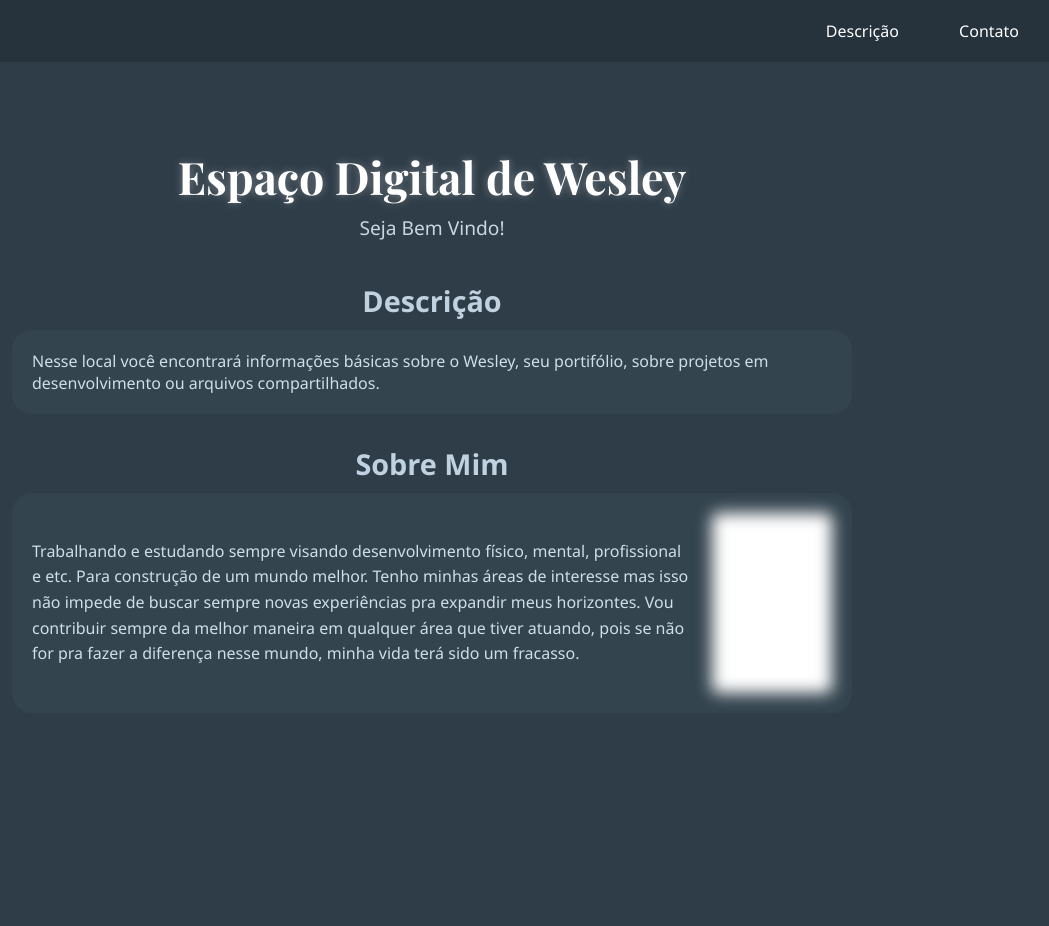
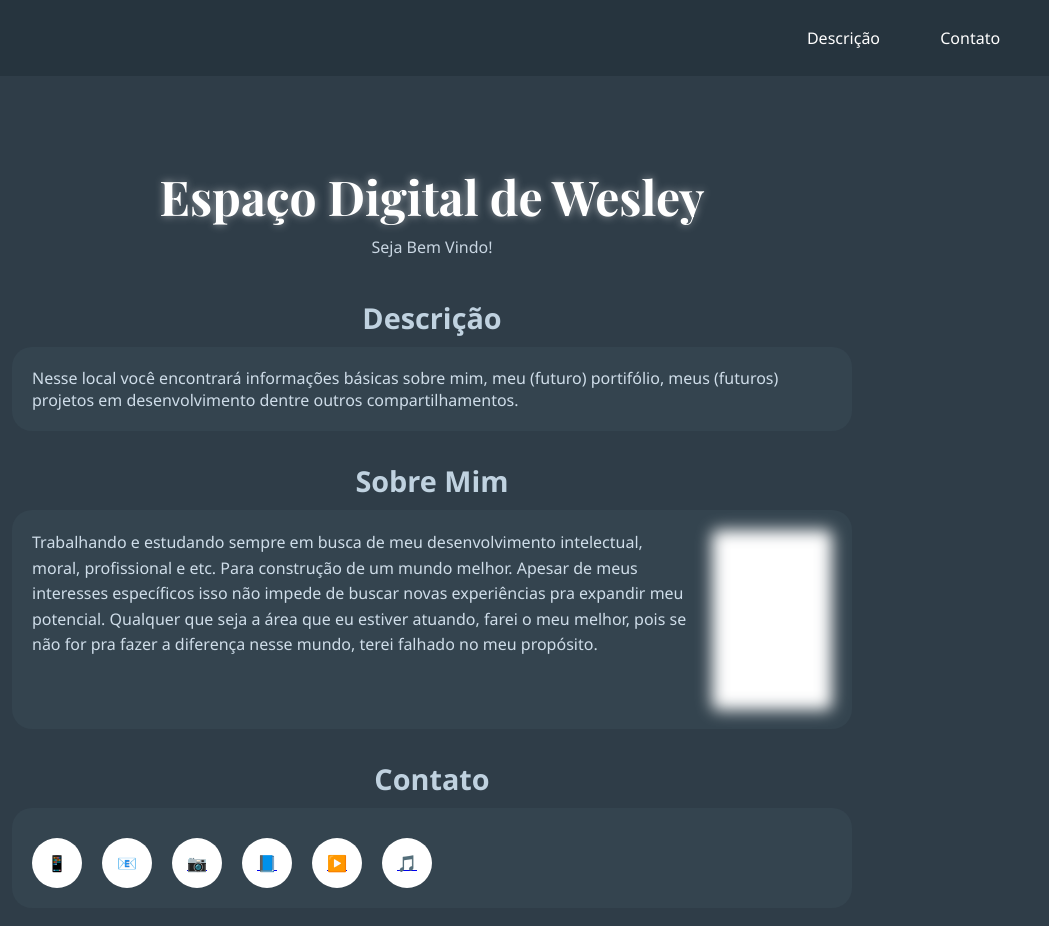
Before and after one commit to Wes1994/wes1994.github.io, a plain HTML site: page index.html in a window 1280 px wide. Shown: the whole page, without its empty margins (208-1257 px from the left). Before the commit the page ends 800 px from the top, so only its background shows below. Drawn offline with nearby package versions, Linux system fonts and the light colour scheme.

Commit message:
Update index.html

```diff
--- a/index.html
+++ b/index.html
@@ -12,13 +12,33 @@
       font-family: 'Segoe UI', sans-serif;
       background-color: #2F3D48;
       color: #ffffff;
+      padding: 0 5mm;
+      box-sizing: border-box;
+      scrollbar-width: thin;
+      scrollbar-color: #6c7c89 #2F3D48;
+    }
+    body::-webkit-scrollbar {
+      width: 10px;
+    }
+    body::-webkit-scrollbar-track {
+      background: #2F3D48;
+    }
+    body::-webkit-scrollbar-thumb {
+      background-color: #6c7c89;
+      border-radius: 10px;
     }
     header {
       display: flex;
       justify-content: flex-end;
       align-items: center;
       padding: 20px 40px;
-      background-color: #26333d;
+      background-color: rgba(38, 51, 61, 0.9);
+      backdrop-filter: blur(8px);
+      position: sticky;
+      top: 0;
+      z-index: 1000;
+      overflow-x: auto;
+      white-space: nowrap;
     }
     nav a {
       margin-left: 30px;
@@ -28,6 +48,7 @@
       padding: 6px 12px;
       border-radius: 6px;
       border: 1px solid transparent;
+      display: inline-block;
     }
     nav a:hover {
       border-color: #6c7c89;
@@ -39,14 +60,14 @@
     }
     .hero p {
       font-family: 'Playfair Display', serif;
-      font-size: 2.8rem;
+      font-size: 3rem;
       font-weight: 700;
       color: #ffffff;
       margin-bottom: 8px;
-      text-shadow: 0 0 8px #ffffff55;
+      text-shadow: 0 0 8px #ffffff88;
     }
     .hero h1 {
-      font-size: 1.2rem;
+      font-size: 1rem;
       font-weight: 400;
       color: #c9d6e2;
       margin: 0;
@@ -58,7 +79,7 @@
       margin: 30px auto 10px;
       text-align: center;
     }
-    .sobre-mim, .sobre-curriculo {
+    .sobre-mim, .sobre-curriculo, .contato {
       max-width: 800px;
       margin: 10px auto 30px;
       padding: 20px;
@@ -69,8 +90,26 @@
     .sobre-curriculo {
       display: flex;
       gap: 20px;
-      align-items: center;
+      align-items: flex-start;
       justify-content: space-between;
+      max-height: 11.2em;
+      overflow: auto;
+      position: relative;
+    }
+    .sobre-curriculo .curriculo-placeholder {
+      position: sticky;
+      top: 0;
+    }
+    .sobre-curriculo::-webkit-scrollbar {
+      width: 8px;
+    }
+    .sobre-curriculo::-webkit-scrollbar-track {
+      background: #2F3D48;
+      border-radius: 10px;
+    }
+    .sobre-curriculo::-webkit-scrollbar-thumb {
+      background-color: #6c7c89;
+      border-radius: 10px;
     }
     .curriculo-placeholder {
       width: 120px;
@@ -86,7 +125,61 @@
       font-size: 1rem;
       line-height: 1.6;
     }
+    .contato .icones {
+      display: flex;
+      gap: 20px;
+      flex-wrap: wrap;
+      align-items: center;
+      margin-top: 10px;
+    }
+    .icone {
+      width: 50px;
+      height: 50px;
+      background-color: #ffffff;
+      border-radius: 50%;
+      display: flex;
+      align-items: center;
+      justify-content: center;
+      cursor: pointer;
+    }
+    .popup {
+      display: none;
+      position: fixed;
+      top: 50%;
+      left: 50%;
+      transform: translate(-50%, -50%);
+      background-color: #34444f;
+      padding: 20px;
+      border-radius: 12px;
+      color: #ffffff;
+      z-index: 2000;
+      box-shadow: 0 0 15px rgba(0, 0, 0, 0.4);
+      text-align: center;
+    }
+    .popup button {
+      margin: 10px 10px 0;
+      padding: 8px 14px;
+      background-color: #6c7c89;
+      color: #fff;
+      border: none;
+      border-radius: 8px;
+      cursor: pointer;
+    }
   </style>
+  <script>
+    function mostrarPopup(tipo) {
+      const mensagem = tipo === 'whatsapp' ? 'Deseja copiar meu número de whatsapp?' : 'Deseja copiar meu e-mail?';
+      const valor = tipo === 'whatsapp' ? '12997558993' : 'wesley.anunnaki@gmail.com';
+      const popup = document.getElementById('popup');
+      popup.querySelector('p').textContent = mensagem;
+      popup.style.display = 'block';
+      document.getElementById('confirmar').onclick = () => {
+        navigator.clipboard.writeText(valor);
+        popup.style.display = 'none';
+      };
+      document.getElementById('cancelar').onclick = () => popup.style.display = 'none';
+    }
+  </script>
 </head>
 <body>
   <header>
@@ -103,17 +196,35 @@
 
   <div class="section-title" id="sobre">Descrição</div>
   <section class="sobre-mim">
-    Nesse local você encontrará informações básicas sobre o Wesley, seu portifólio, sobre projetos em desenvolvimento ou arquivos compartilhados.
+    Nesse local você encontrará informações básicas sobre mim, meu (futuro) portifólio, meus (futuros) projetos em desenvolvimento dentre outros compartilhamentos.
   </section>
 
   <div class="section-title">Sobre Mim</div>
   <section class="sobre-curriculo">
     <div class="texto-sobre">
-      Trabalhando e estudando sempre visando desenvolvimento físico, mental, profissional e etc. Para construção de um mundo melhor. Tenho minhas áreas de interesse mas isso não impede de buscar sempre novas experiências pra expandir meus horizontes. Vou contribuir sempre da melhor maneira em qualquer área que tiver atuando, pois se não for pra fazer a diferença nesse mundo, minha vida terá sido um fracasso.
+      Trabalhando e estudando sempre em busca de meu desenvolvimento intelectual, moral, profissional e etc. Para construção de um mundo melhor. Apesar de meus interesses específicos isso não impede de buscar novas experiências pra expandir meu potencial. Qualquer que seja a área que eu estiver atuando, farei o meu melhor, pois se não for pra fazer a diferença nesse mundo, terei falhado no meu propósito.
     </div>
     <a href="#">
       <div class="curriculo-placeholder"></div>
     </a>
   </section>
+
+  <div class="section-title" id="contato">Contato</div>
+  <section class="contato">
+    <div class="icones">
+      <div class="icone" onclick="mostrarPopup('whatsapp')">📱</div>
+      <div class="icone" onclick="mostrarPopup('email')">📧</div>
+      <a href="#" class="icone">📷</a>
+      <a href="#" class="icone">📘</a>
+      <a href="#" class="icone">▶️</a>
+      <a href="#" class="icone">🎵</a>
+    </div>
+  </section>
+
+  <div class="popup" id="popup">
+    <p></p>
+    <button id="confirmar">Sim</button>
+    <button id="cancelar">Não</button>
+  </div>
 </body>
 </html>
```
